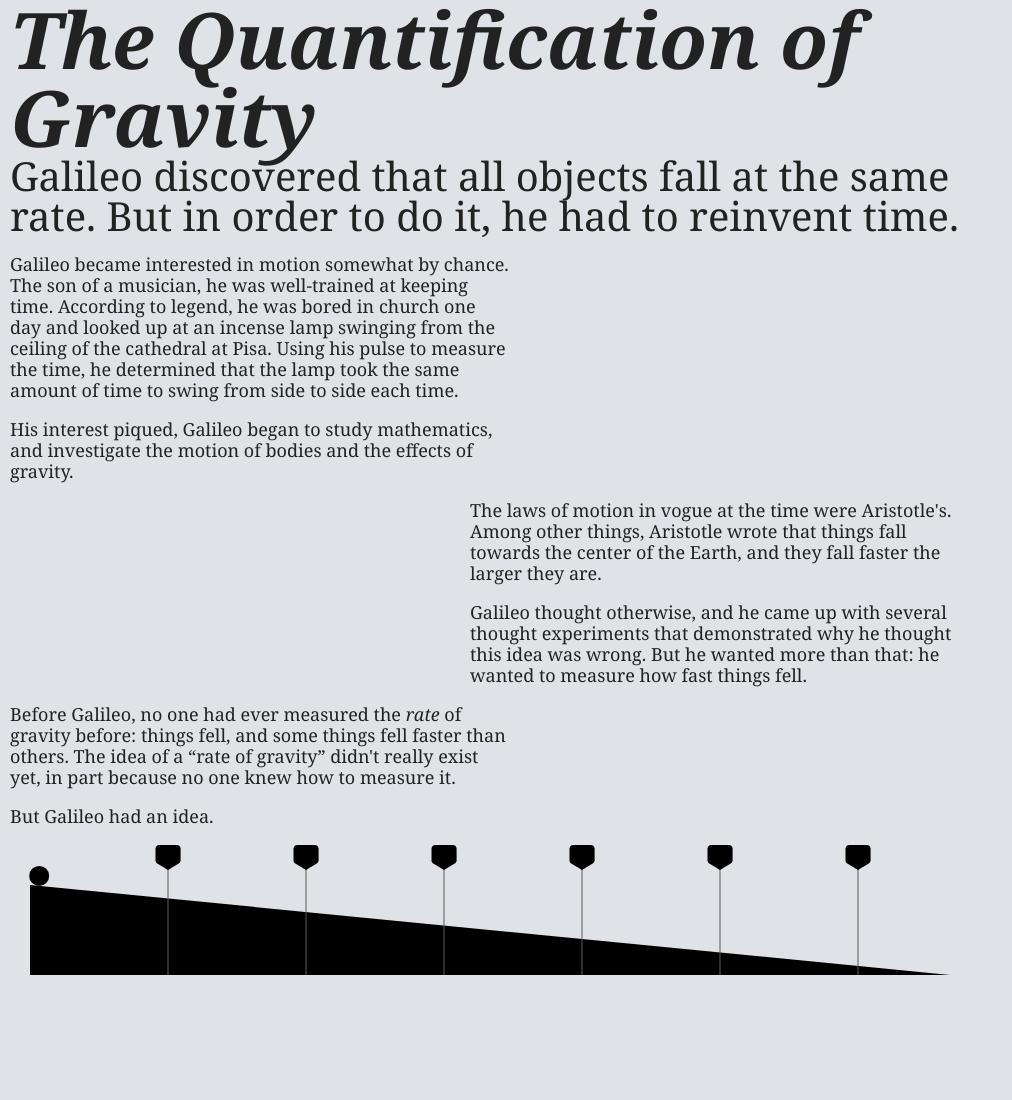
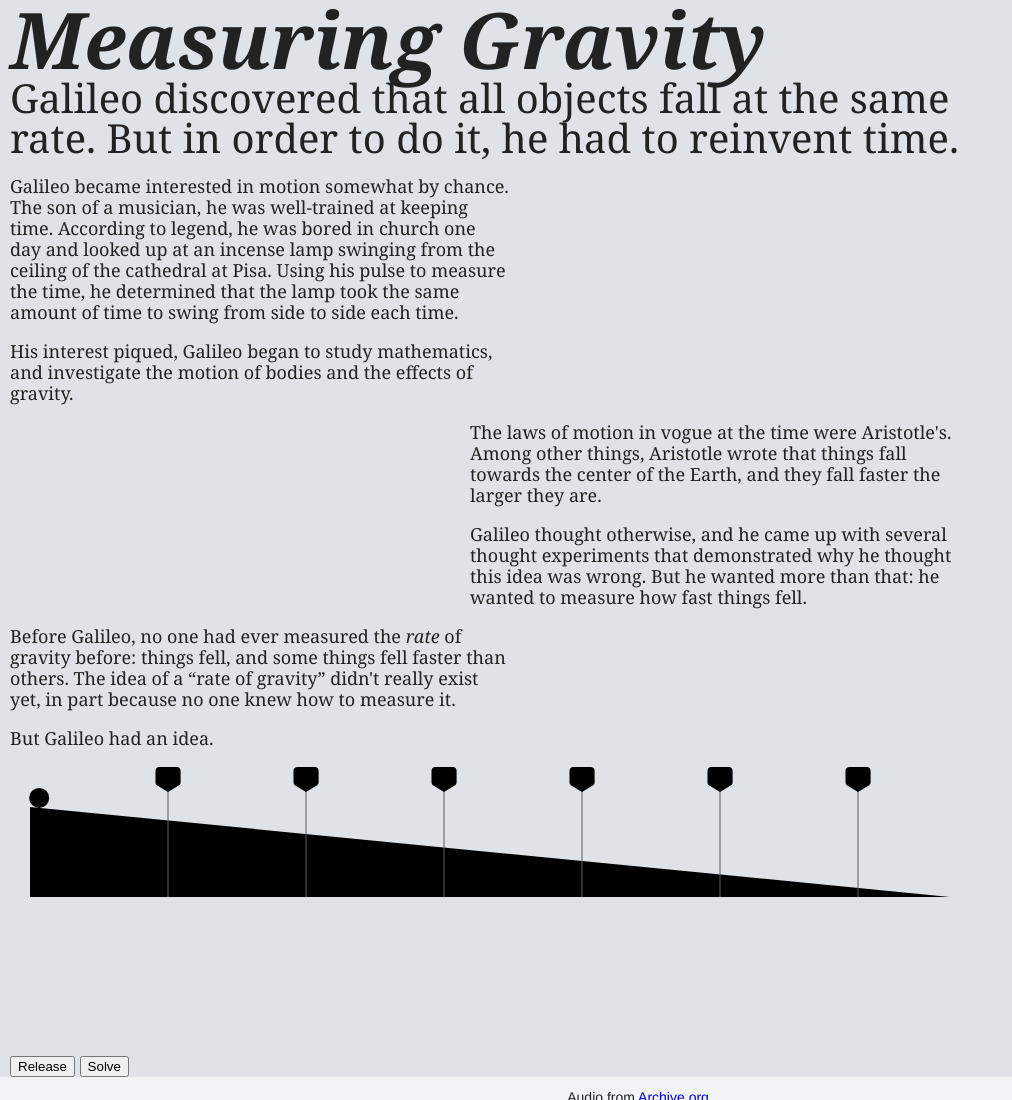
Before and after one commit to futuraprime/galileo, a website: page index.html in a window 1280 px wide. Shown: the top 1100 px of the page, without its empty margins (0-1012 px from the left). Drawn offline with Linux system fonts and the light colour scheme; no server answers.

Commit message:
Better headline.

```diff
--- a/index.html
+++ b/index.html
@@ -14,7 +14,7 @@
 </head>
 <body>
   <div class="main-interactive">
-    <h1>The Quantification of Gravity</h1>
+    <h1>Measuring Gravity</h1>
     <h2>Galileo discovered that all objects fall at the same rate. But in order to do it, he had to reinvent time.</h2>
 
     <div class="intro-text">
```
